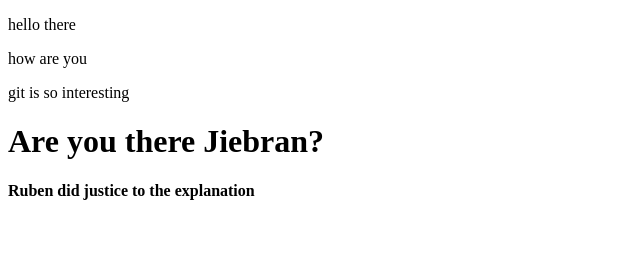
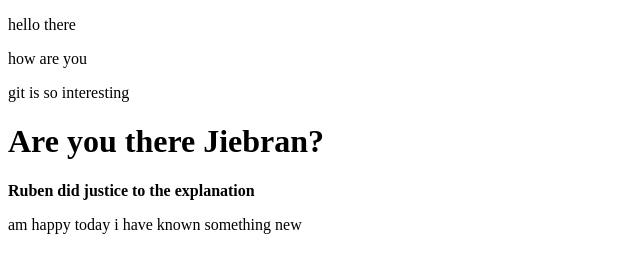
Before and after one commit to jiebra/dom, a plain HTML site: page index.html in a window 1280 px wide. Shown: the whole page, without its empty margins (0-640 px from the left). Drawn offline with Linux system fonts and the light colour scheme.

Commit message:
new statement

```diff
--- a/index.html
+++ b/index.html
@@ -12,5 +12,6 @@
     <p>git is so interesting</p>
     <h1>Are you there Jiebran?</h1>
     <p><b>Ruben did justice to the explanation</b></p>
+    <p>am happy today i have known something new</p>
 </body>
 </html>
```
